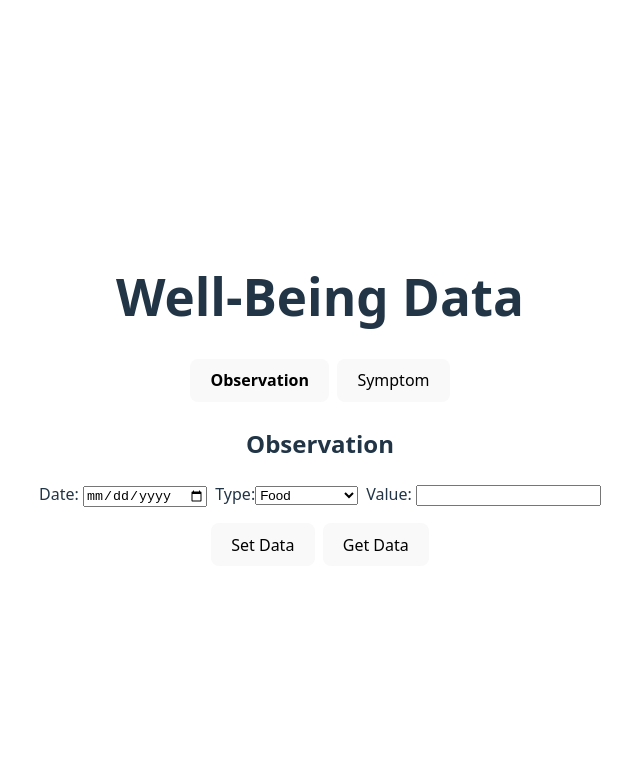
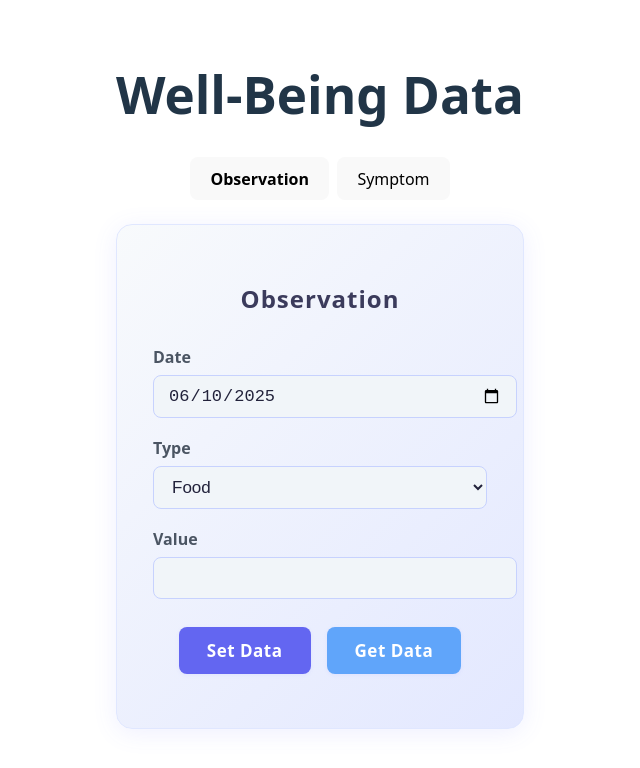
Before and after one commit to lcordey/WellBeingMonitoring, a React (Vite) app in the folder web-frontend/: page / in a window 1280 px wide. Shown: the top 768 px of the page, without its empty margins (320-960 px from the left). Built offline with nearby package versions, Linux system fonts and the light colour scheme.

Commit message:
make it prettier

```diff
--- a/web-frontend/src/components/WellBeingForm.tsx
+++ b/web-frontend/src/components/WellBeingForm.tsx
@@ -18,7 +18,10 @@ export function WellBeingForm<TData, TQuery, TType = string>({
   buildData,
   buildQuery
 }: WellBeingFormProps<TData, TQuery, TType>) {
-  const [date, setDate] = useState('');
+  const [date, setDate] = useState(() => {
+    const today = new Date();
+    return today.toISOString().slice(0, 10);
+  });
   const [value, setValue] = useState('');
   const [type, setType] = useState<TType>(initialType);
   const [result, setResult] = useState<any>(null);
@@ -47,26 +50,109 @@ export function WellBeingForm<TData, TQuery, TType = string>({
   };
 
   return (
-    <div className="WellBeingForm">
-      <h2>{label}</h2>
-      <div style={{ marginBottom: 16 }}>
-        <label>Date: <input type="date" value={date} onChange={e => setDate(e.target.value)} /></label>
-        <label style={{ marginLeft: 8 }}>
-          Type:
-          <select value={type as string} onChange={e => setType(e.target.value as TType)}>
+    <div className="WellBeingForm" style={{
+      background: 'linear-gradient(135deg, #f8fafc 0%, #e3e8ff 100%)',
+      borderRadius: 16,
+      boxShadow: '0 4px 24px rgba(100,108,255,0.10)',
+      padding: 36,
+      maxWidth: 440,
+      margin: '0 auto',
+      marginBottom: 40,
+      border: '1.5px solid #e0e7ff',
+      transition: 'box-shadow 0.2s',
+    }}>
+      <h2 style={{ color: '#3b3b5c', marginBottom: 28, letterSpacing: 1, fontWeight: 700 }}>{label}</h2>
+      <div style={{ marginBottom: 28, display: 'flex', flexDirection: 'column', gap: 18 }}>
+        <label style={{ display: 'flex', flexDirection: 'column', alignItems: 'flex-start', fontWeight: 600, color: '#4b5563' }}>
+          Date
+          <input type="date" value={date} onChange={e => setDate(e.target.value)} style={{
+            marginTop: 6,
+            padding: '10px 14px',
+            borderRadius: 8,
+            border: '1.5px solid #c7d2fe',
+            fontSize: 17,
+            width: '100%',
+            background: '#f1f5f9',
+            color: '#22223b',
+            outline: 'none',
+            transition: 'border 0.2s',
+          }} />
+        </label>
+        <label style={{ display: 'flex', flexDirection: 'column', alignItems: 'flex-start', fontWeight: 600, color: '#4b5563' }}>
+          Type
+          <select value={type as string} onChange={e => setType(e.target.value as TType)} style={{
+            marginTop: 6,
+            padding: '10px 14px',
+            borderRadius: 8,
+            border: '1.5px solid #c7d2fe',
+            fontSize: 17,
+            width: '100%',
+            background: '#f1f5f9',
+            color: '#22223b',
+            outline: 'none',
+            transition: 'border 0.2s',
+          }}>
             {Object.entries(typeOptions).map(([key, val]) => (
               <option key={key} value={key}>{val}</option>
             ))}
           </select>
         </label>
-        <label style={{ marginLeft: 8 }}>
-          Value: <input type="number" value={value} onChange={e => setValue(e.target.value)} />
+        <label style={{ display: 'flex', flexDirection: 'column', alignItems: 'flex-start', fontWeight: 600, color: '#4b5563' }}>
+          Value
+          <input type="number" value={value} onChange={e => setValue(e.target.value)} style={{
+            marginTop: 6,
+            padding: '10px 14px',
+            borderRadius: 8,
+            border: '1.5px solid #c7d2fe',
+            fontSize: 17,
+            width: '100%',
+            background: '#f1f5f9',
+            color: '#22223b',
+            outline: 'none',
+            transition: 'border 0.2s',
+          }} />
         </label>
       </div>
-      <button onClick={handleSet}>Set Data</button>
-      <button onClick={handleGet} style={{ marginLeft: 8 }}>Get Data</button>
-      {error && <div style={{ color: 'red', marginTop: 8 }}>{error}</div>}
-      {result && <pre style={{ marginTop: 16 }}>{result}</pre>}
+      <div style={{ display: 'flex', gap: 16, justifyContent: 'center', marginBottom: 18 }}>
+        <button onClick={handleSet} style={{
+          background: '#6366f1',
+          color: '#fff',
+          border: 'none',
+          borderRadius: 8,
+          padding: '12px 28px',
+          fontWeight: 700,
+          fontSize: 17,
+          cursor: 'pointer',
+          boxShadow: '0 1px 4px rgba(100,108,255,0.08)',
+          letterSpacing: 0.5,
+          transition: 'background 0.2s',
+        }}>Set Data</button>
+        <button onClick={handleGet} style={{
+          background: '#60a5fa',
+          color: '#fff',
+          border: 'none',
+          borderRadius: 8,
+          padding: '12px 28px',
+          fontWeight: 700,
+          fontSize: 17,
+          cursor: 'pointer',
+          boxShadow: '0 1px 4px rgba(100,108,255,0.08)',
+          letterSpacing: 0.5,
+          transition: 'background 0.2s',
+        }}>Get Data</button>
+      </div>
+      {error && <div style={{ color: '#d32f2f', marginTop: 10, fontWeight: 600 }}>{error}</div>}
+      {result && <pre style={{
+        marginTop: 20,
+        background: 'linear-gradient(90deg, #f1f5f9 60%, #e0e7ff 100%)',
+        borderRadius: 10,
+        padding: 18,
+        color: '#22223b',
+        fontSize: 15,
+        textAlign: 'left',
+        overflowX: 'auto',
+        border: '1.5px solid #e0e7ff',
+      }}>{result}</pre>}
     </div>
   );
 }
```
